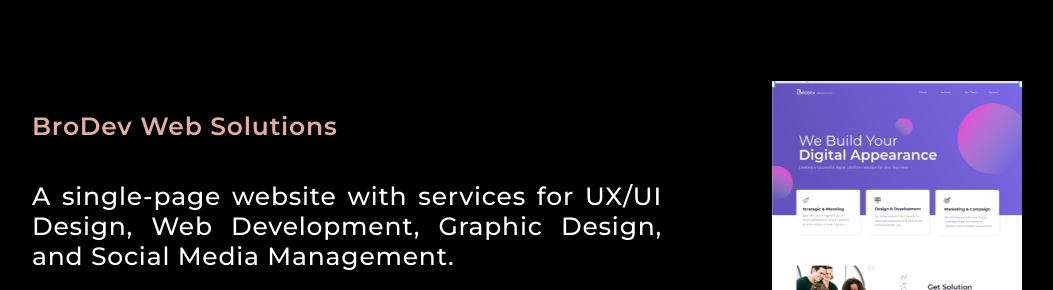
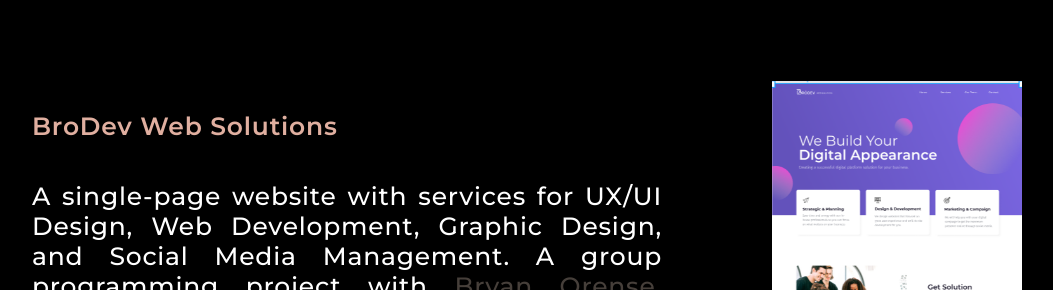
Before and after one commit to vjlayson/vjlayson.github.io, a plain HTML site: page index.html in a window 1280 px wide. Shown: the part 3067-3357 px from the top of the page, without its empty margins (28-1081 px from the left). Drawn offline with nearby package versions, Linux system fonts and the light colour scheme.

Commit message:
Added groupmates name

```diff
--- a/index.html
+++ b/index.html
@@ -139,7 +139,7 @@
                 <div class="container-text">
                     <h4>BroDev Web Solutions</h4>
                     <p class="p-2">
-                        A single-page website with services for UX/UI Design, Web Development, Graphic Design, and Social Media Management.
+                        A single-page website with services for UX/UI Design, Web Development, Graphic Design, and Social Media Management. A group programming project with <a href="https://bryocodeo-eportfolio.netlify.app/" target="_blank">Bryan Orense</a>, <a href="https://denmarkully.github.io/denmark.github.io/" target="_blank">Denmark Barbon</a>, and <a>Ronniel Javier</a>.
                     </p>
                     <div class="container-icons-mini">
                         <i class="devicon-html5-plain mini-icon"></i>
```
